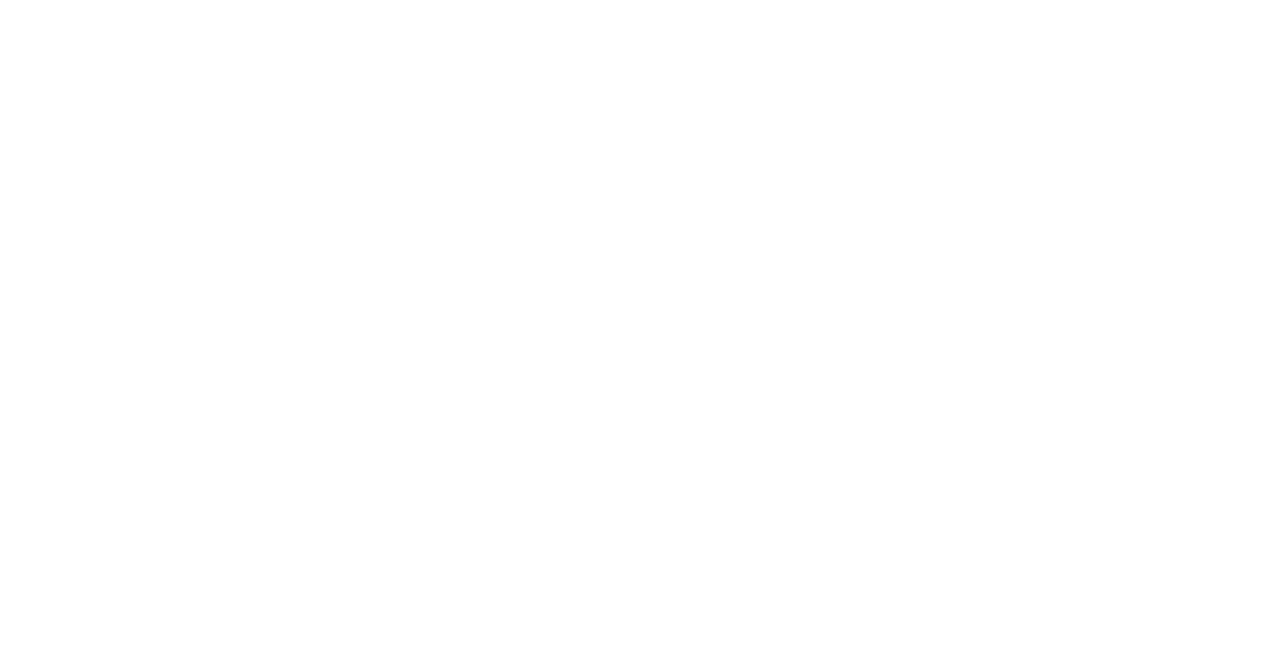
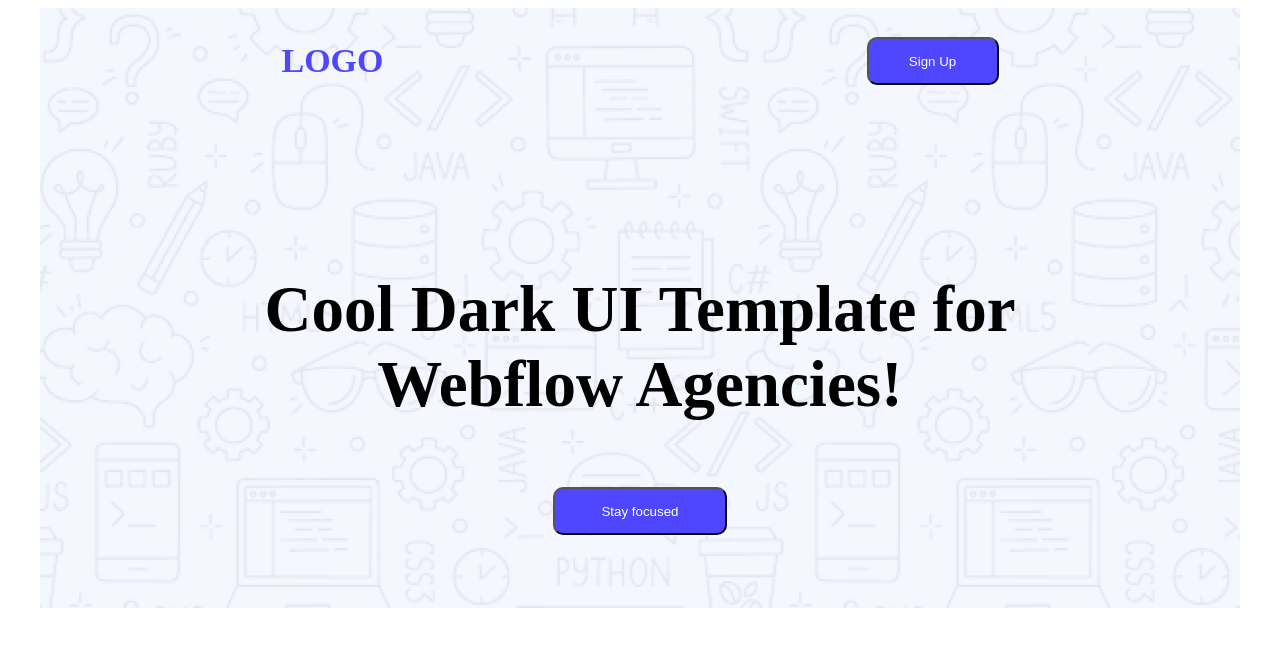
Before and after one commit to MDALAMRAN11/webdev-portfolio-B12A01, a plain HTML site: page index.html in a window 1280 px wide. Drawn offline with Linux system fonts and the light colour scheme.

Commit message:
first-banner-added

```diff
--- a/index.html
+++ b/index.html
@@ -3,9 +3,21 @@
 <head>
     <meta charset="UTF-8">
     <meta name="viewport" content="width=device-width, initial-scale=1.0">
-    <title>Document</title>
+    <title>My first assignment Portfolio</title>
+    <link rel="stylesheet" href="styles/style.css">
 </head>
 <body>
-
+    <header class="header">
+        <nav class="first-navbar">
+            <h3 class="font-color">LOGO</h3>
+            <button class="bg-color">Sign Up</button>
+        </nav>
+        <section class="first-banner">
+            <p>Cool Dark UI Template for Webflow Agencies!</p>
+            <button class="bg-color">Stay focused</button>
+        </section>
+    </header>
+    <main class="main"></main>
+    <footer class="footer"></footer>
 </body>
 </html>
--- a/styles/style.css
+++ b/styles/style.css
@@ -0,0 +1,54 @@
+body{
+   max-width: 1440px;
+}
+/*primary-colors*/
+.font-color {
+    color: #4E47FF;
+    font-weight: 600;
+}
+.bg-color{
+    background-color: #4E47FF;
+    color: white;
+}
+
+
+/*header*/
+.header {
+    width: 1200px;
+    height: 600px;
+    background-image: url(../Assets/Hero-bg.png);
+    margin: auto;
+}
+.header .first-navbar {
+    display: flex;
+    justify-content: space-around;
+    align-items: center;
+}
+.first-navbar h3 {
+    font-size: 34px;
+}
+.first-navbar button {
+    width: 132px;
+    height: 48px;
+    border-radius: 10px;
+}
+
+.first-banner {
+    width: 905px;
+    height: 237px;
+    text-align: center;
+    margin: 158px auto;
+}
+.first-banner p{
+    font-size: 65px;
+    font-weight: bold;
+}.first-banner button{
+    width: 174px;
+    height: 48px;
+    border-radius: 10px;
+    cursor: pointer;
+    transition: 0.3s;
+}.first-banner button:hover{
+    background-color: blue;
+    transition: 0.3s;
+}
```
